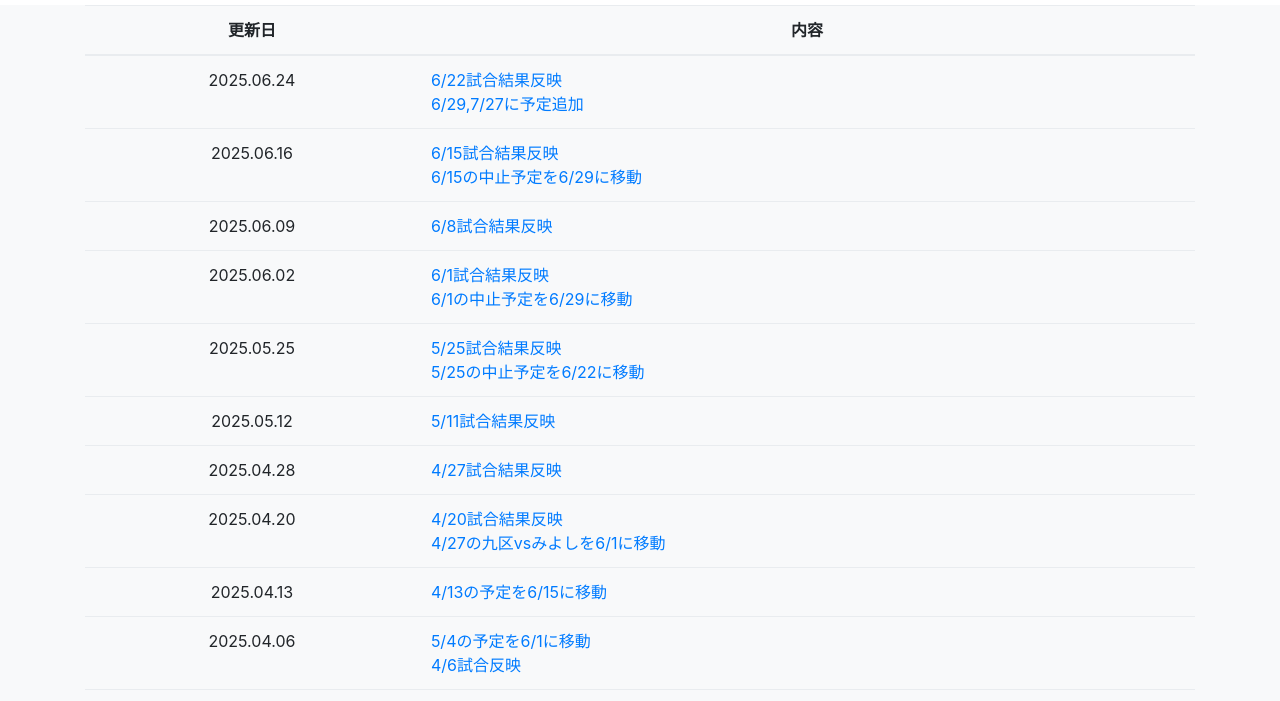
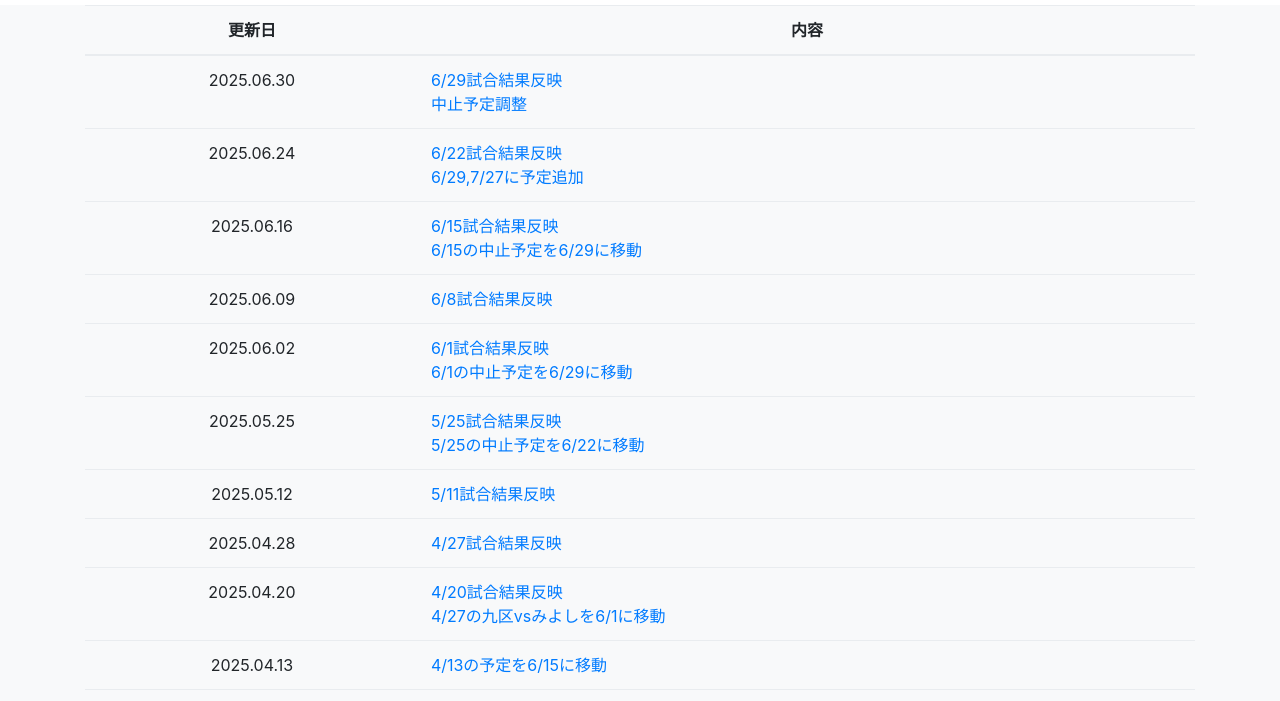
Before and after one commit to irisosoft/irisoleague, a plain HTML site: page index.html in a window 1280 px wide. Shown: the part 51-752 px from the top of the page. Drawn offline with nearby package versions, Linux system fonts and the light colour scheme.

Commit message:
Update index.html

```diff
--- a/index.html
+++ b/index.html
@@ -43,6 +43,7 @@
                   <tr><th>更新日</th><th>内容</th></tr>
                 </thead>
                 <tbody>
+                  <tr class=""><td>2025.06.30</td><td class="text-left"><a href="./report/report.html">6/29試合結果反映</a><BR><a href="./schedule/schedule.html">中止予定調整</a></td></tr>
                   <tr class=""><td>2025.06.24</td><td class="text-left"><a href="./report/report.html">6/22試合結果反映</a><BR><a href="./schedule/schedule.html">6/29,7/27に予定追加</a></td></tr>
                   <tr class=""><td>2025.06.16</td><td class="text-left"><a href="./report/report.html">6/15試合結果反映</a><BR><a href="./schedule/schedule.html">6/15の中止予定を6/29に移動</a></td></tr>
                   <tr class=""><td>2025.06.09</td><td class="text-left"><a href="./report/report.html">6/8試合結果反映</a></td></tr>
```
